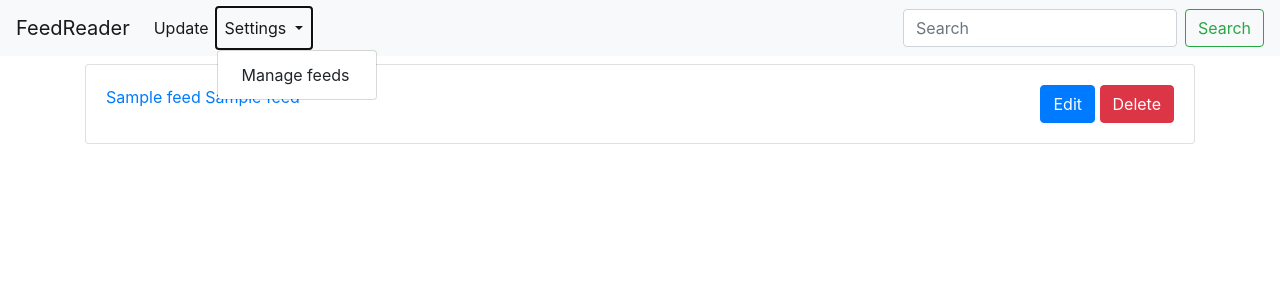
After one commit to hk03ne/rss_scraper, a Flask app: page /feeds in a window 1280 px wide, after a click on "Settings". The commit adds this page. Shown: the top 300 px of the page. Run offline with Flask 2, Linux system fonts and the light colour scheme; a database or web service that is not in the repository returns one stand-in record (values such as "Sample title"); some libraries are stand-ins or nearby versions.

Commit message:
Add Feed management page

```diff
--- a/app.py
+++ b/app.py
@@ -63,5 +63,21 @@ def update_entries():
 def show_test_page():
     return render_template('test.html')
 
+@app.route('/feeds')
+def manage_feeds():
+    cursor = g.db.cursor()
+    cursor.execute('select * from feeds order by id')
+
+    feeds = []
+    for row in cursor:
+        feeds.append(
+            dict(
+                id          = row[0],
+                site_title  = row[1],
+                site_url    = row[2],
+                feed_url    = row[3]))
+
+    return render_template('feeds.html', feeds=feeds)
+
 if __name__ == '__main__':
     app.run(debug=True, host='0.0.0.0')
--- /dev/null
+++ b/templates/feeds.html
@@ -0,0 +1,13 @@
+{% extends "layout.html" %}
+{% block body %}
+    <div class="container">
+        {% for feed in feeds %}
+        <div class="card my-2">
+            <div class="card-body">
+                <div class="float-left"><a href="{{ feed.site_url }}">{{ feed.site_title }}</a> <a href="{{ feed.feed_url }}">{{ feed.feed_url }}</a></div>
+                <div class="float-right"><a href=# class="btn btn-primary">Edit</a> <a href=# class="btn btn-danger">Delete</a></div>
+            </div>
+        </div>
+        {% endfor %}
+    </div>
+{% endblock %}
--- a/templates/layout.html
+++ b/templates/layout.html
@@ -31,8 +31,7 @@
                         Settings
                     </a>
                     <div class="dropdown-menu" aria-labelledby="navbarDropdown">
-                        <a class="dropdown-item" href="#">Foo</a>
-                        <a class="dropdown-item" href="#">Bar</a>
+                        <a class="dropdown-item" href="./feeds">Manage feeds</a>
                     </div>
                 </li>
             </ul>
```
